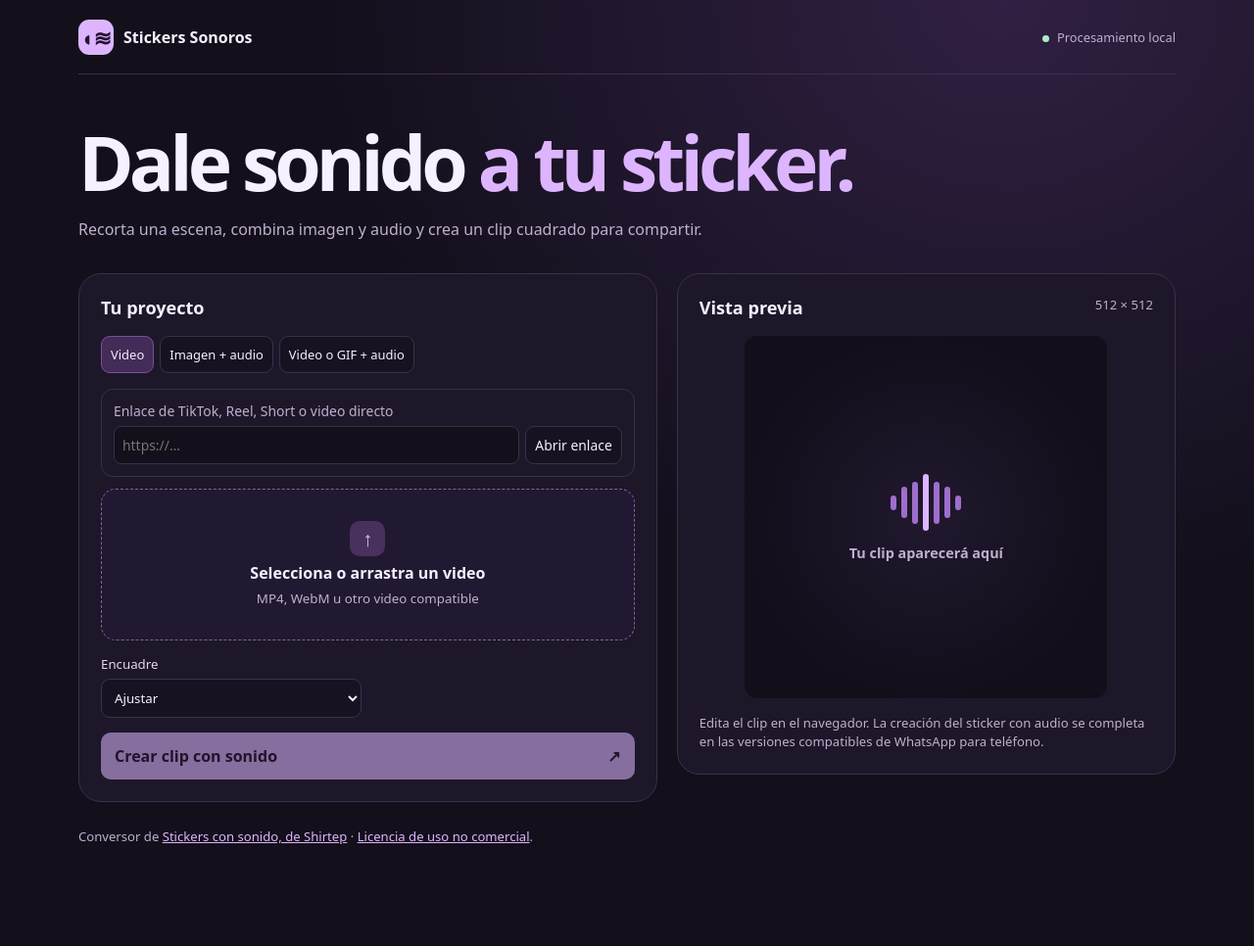
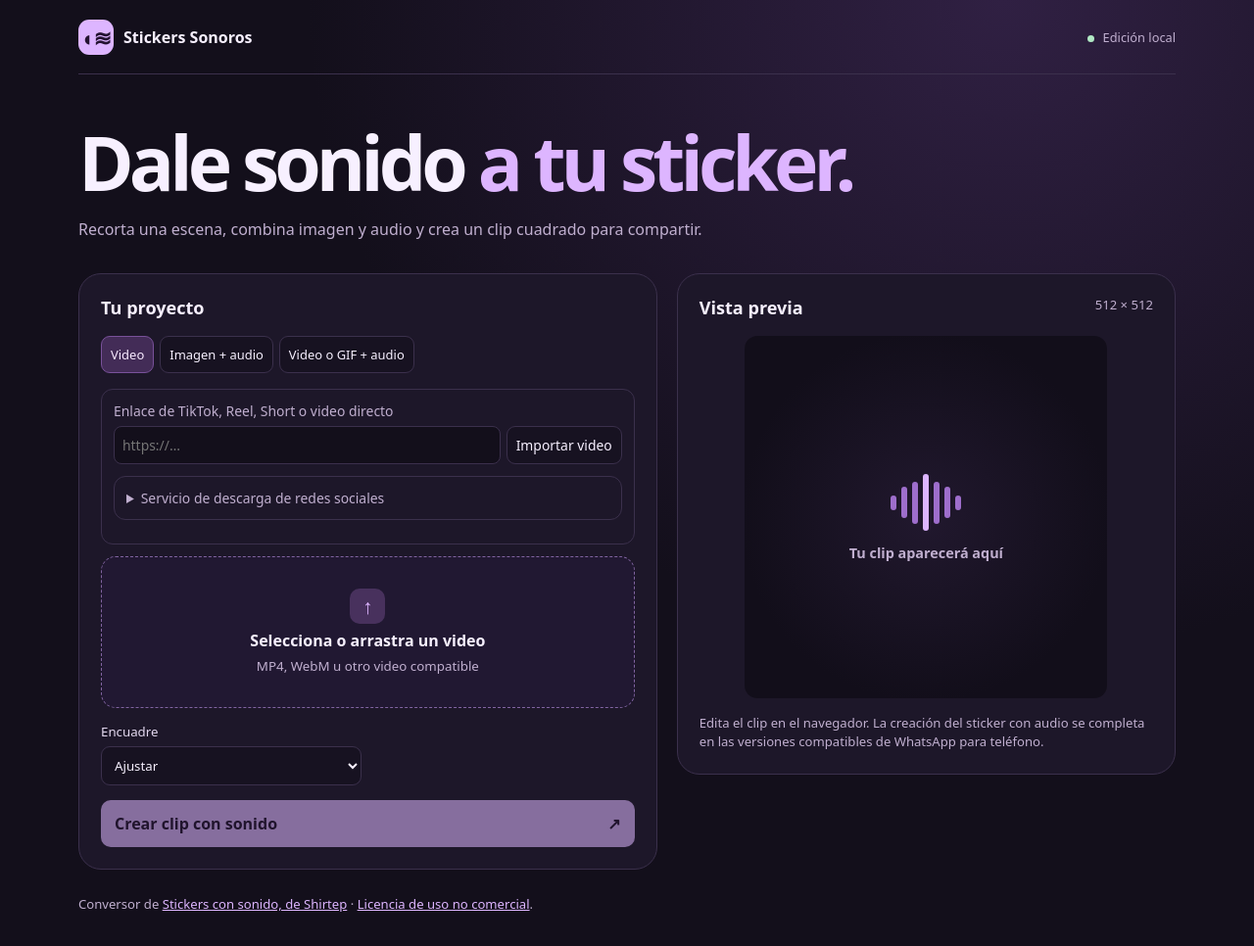
Before and after one commit to PoldKent/stickers-sonoros, a plain HTML site: page index.html in a window 1280 px wide. Shown: the whole page at 98% size. Before the commit the page ends 897 px from the top, so only its background shows below. Drawn offline with Linux system fonts and the light colour scheme.

Commit message:
Reemplazar captura de pestañas por importación directa y ajuste previo

```diff
--- a/index.html
+++ b/index.html
@@ -10,7 +10,7 @@
 <script type="module" src="./app.js"></script>
 </head>
 <body>
-<header><div class="brand"><span class="logo" aria-hidden="true">◖≋</span> Stickers Sonoros</div><span class="privacy"><i></i> Procesamiento local</span></header>
+<header><div class="brand"><span class="logo" aria-hidden="true">◖≋</span> Stickers Sonoros</div><span class="privacy"><i></i> Edición local</span></header>
 <main>
 <section class="intro"><h1>Dale sonido <em>a tu sticker.</em></h1><p>Recorta una escena, combina imagen y audio y crea un clip cuadrado para compartir.</p></section>
 <div class="workspace">
@@ -21,8 +21,8 @@
 <button type="button" data-mode="image" aria-pressed="false">Imagen + audio</button>
 <button type="button" data-mode="mix" aria-pressed="false">Video o GIF + audio</button>
 </div>
-<section id="links"><label for="link-input">Enlace de TikTok, Reel, Short o video directo</label><div class="linkbar"><input id="link-input" type="url" placeholder="https://…" autocomplete="off"><button id="load-link">Abrir enlace</button></div>
-<div id="social" hidden><a id="original" target="_blank" rel="noopener noreferrer">Abrir publicación en otra pestaña ↗</a><p>Abre la publicación, pulsa Capturar y selecciona su pestaña con el audio activado. Reproduce el tramo y termina la captura para editarlo.</p><button id="capture">Capturar pestaña</button><button id="finish" hidden>Terminar e importar</button></div><p id="link-status" role="status"></p></section>
+<section id="links"><label for="link-input">Enlace de TikTok, Reel, Short o video directo</label><div class="linkbar"><input id="link-input" type="url" placeholder="https://…" autocomplete="off"><button id="load-link" type="button">Importar video</button><button id="cancel-link" type="button" hidden>Cancelar</button></div>
+<details id="import-settings"><summary>Servicio de descarga de redes sociales</summary><label for="import-endpoint">URL HTTPS del servicio de importación</label><input id="import-endpoint" type="url" placeholder="https://tu-servicio.example"><small>Solo se envía el enlace al servicio configurado. Para enlaces MP4 directos no se necesita servidor si admiten CORS.</small></details><p id="link-status" role="status"></p></section>
 <form id="project">
 <label class="drop" id="drop"><input type="file" id="visual" accept="video/*"><span class="upload" aria-hidden="true">↑</span><strong id="visual-label">Selecciona o arrastra un video</strong><small id="visual-hint">MP4, WebM u otro video compatible</small></label>
 <label id="sound-row" hidden>Pista de audio <input id="sound" type="file" accept="audio/*,video/*"></label>
@@ -30,6 +30,7 @@
 <label>Video desde (s)<input id="vs" type="number" min="0" step=".01" value="0" required></label>
 <label>Video hasta (s)<input id="ve" type="number" min=".01" step=".01" value="1" required></label>
 </div>
+<label id="scrub-row" hidden>Explorar video <input id="scrub" type="range" min="0" max="1" step=".01" value="0"><output id="scrub-time">0.00 s</output></label>
 <div id="audio-trim" class="row" hidden>
 <label>Audio desde (s)<input id="as" type="number" min="0" step=".01" value="0" required></label>
 <label>Audio hasta (s)<input id="ae" type="number" min=".01" step=".01" value="1" required></label>
```
